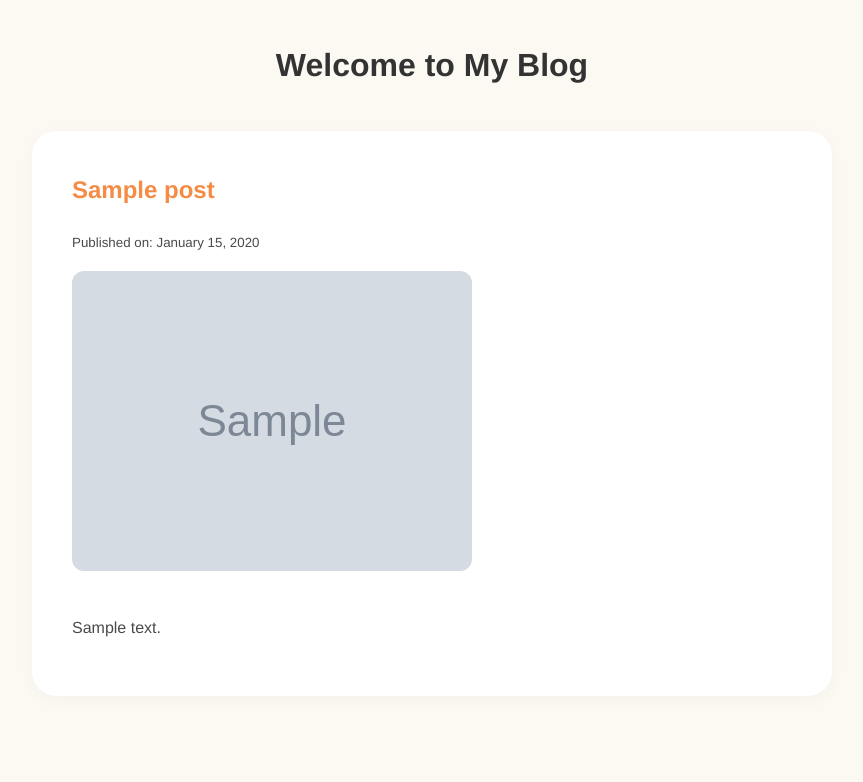
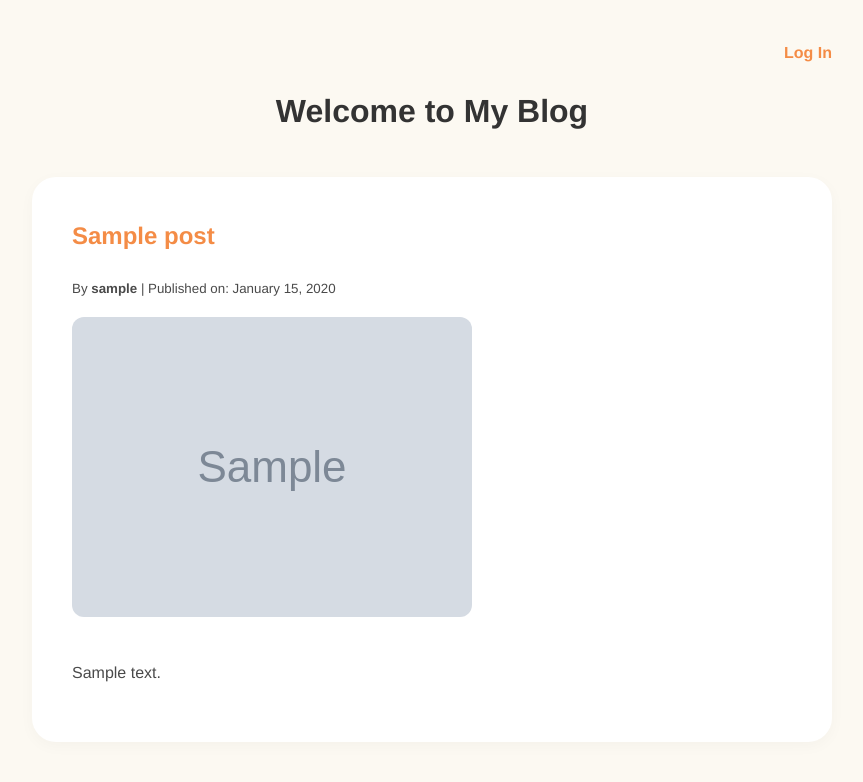
Before and after one commit to melo-b/me_log, a Django app: page / in a window 1280 px wide. Shown: the top 782 px of the page, without its empty margins (208-1071 px from the left). Before the commit the page ends 696 px from the top, so only its background shows below. Run offline with Django 5.2, Linux system fonts and the light colour scheme; tables that the repository leaves empty hold one stand-in row (values such as "Sample post"); grey boxes marked "Sample" are stand-in pictures.

Commit message:
Add conditional comment form and login/logout navigation

```diff
--- a/blog/templates/blog/index.html
+++ b/blog/templates/blog/index.html
@@ -8,12 +8,23 @@
 </head>
 <body>
     <div class="container">
+        <div style="text-align: right; margin-bottom: 20px;">
+            {% if user.is_authenticated %}
+                <span>Hello, {{ user.username }}!</span> |
+                <form method="post" action="{% url 'logout' %}" style="display: inline;">
+                    {% csrf_token %}
+                    <button type="submit" style="background: none; color: #f48c46; border: none; padding: 0; font: inherit; cursor: pointer; text-decoration: underline;">Log Out</button>
+                </form>
+            {% else %}
+                <a href="{% url 'login' %}">Log In</a>
+            {% endif %}
+        </div>
         <h1 style="text-align: center; margin-bottom: 40px;">Welcome to My Blog</h1>
 
         {% for post in posts %}
             <article>
                 <h2><a href="{% url 'post_detail' post.pk %}">{{ post.title }}</a></h2>
-                <p><small>Published on: {{ post.created_on|date:"F j, Y" }}</small></p>
+                <p><small>By <strong>{{ post.author.username }}</strong> | Published on: {{ post.created_on|date:"F j, Y" }}</small></p>
 
                 {% if post.image %}
                     <img src="{{ post.image.url }}" alt="{{ post.title }}">
--- a/me_log/urls.py
+++ b/me_log/urls.py
@@ -21,7 +21,7 @@ from django.conf.urls.static import static
 
 urlpatterns = [
     path('admin/', admin.site.urls),
-    path('account/', include('django.contrib.auth.urls')),  # Include the built-in authentication URLs
+    path('accounts/', include('django.contrib.auth.urls')),  # Include the built-in authentication URLs
     path('', include('blog.urls')),  # Include the URLs from the blog app
 
 ]
```
Also changed, not shown: blog/templates/blog/post_detail.html (+12 -5 lines).
